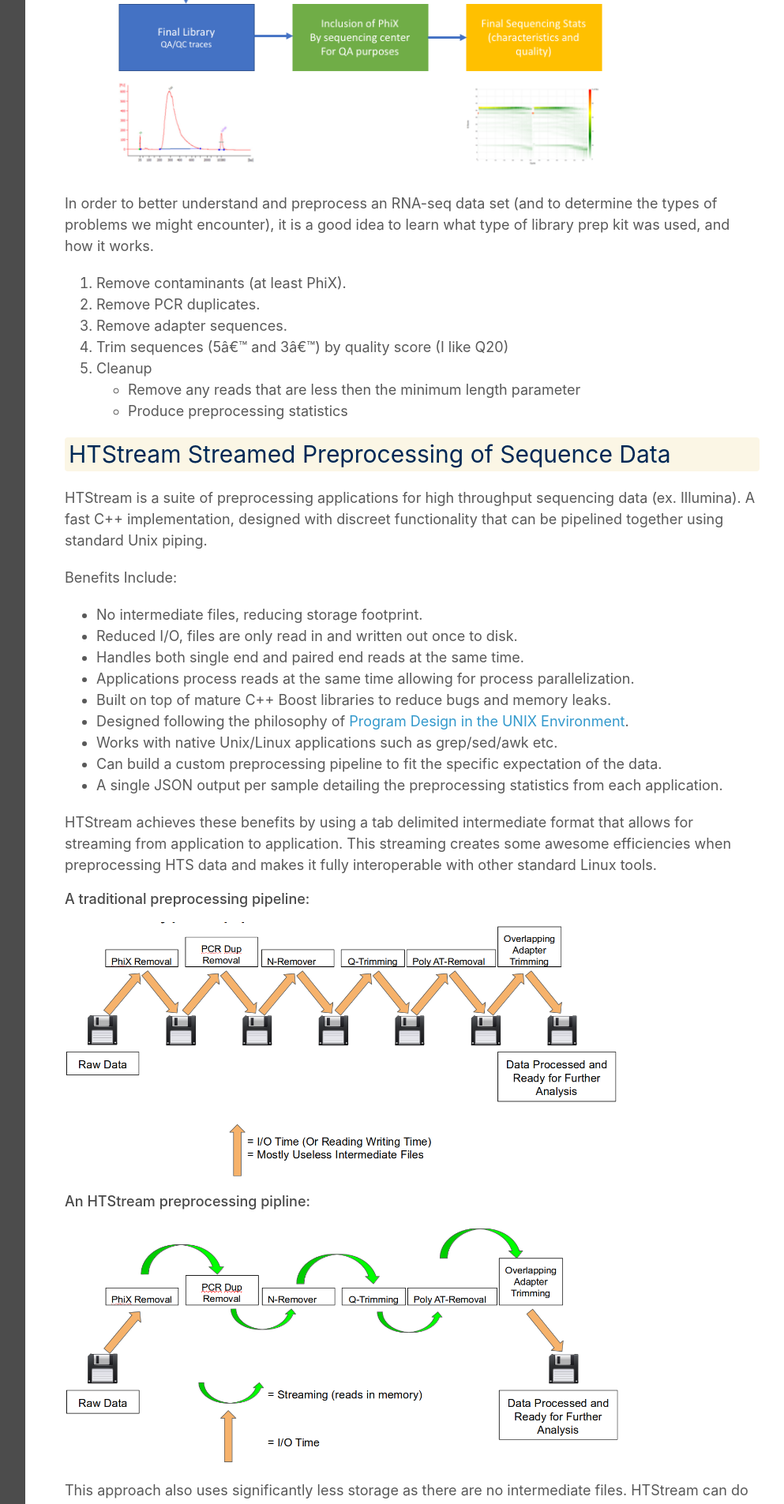
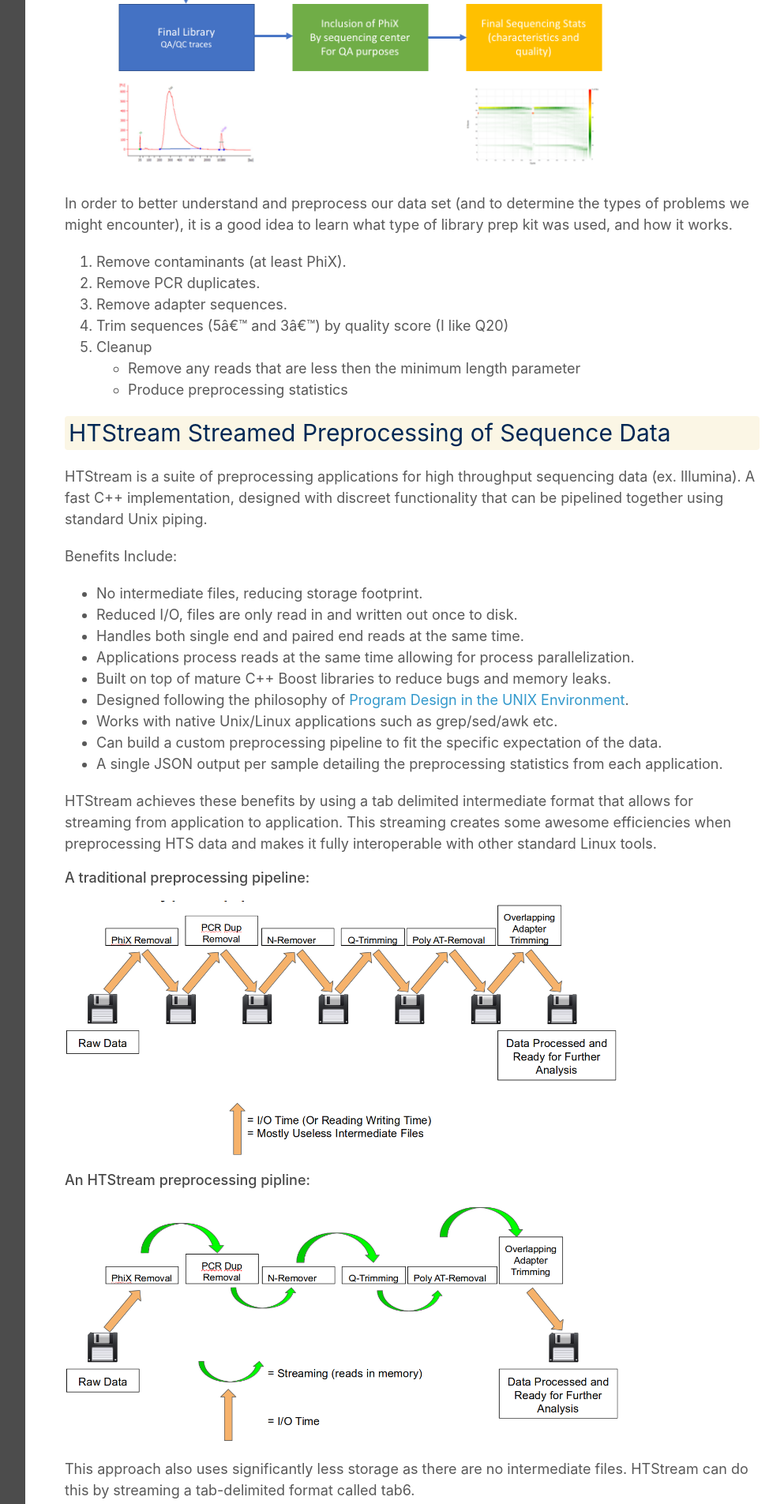
Before and after one commit to ucdavis-bioinformatics-training/2021-July-Genome-Wide-Association-Studies, a Jekyll site: the page built from data_reduction/htstream.md, in a window 1280 px wide. Shown: the part 1482-3387 px from the top of the page at 79% size, without its empty margins (268-1261 px from the left). Built offline with Jekyll 4.4.1, drawn with Linux system fonts in a browser that asks for light colours; our own code applies the rules of GitHub Pages for plain Markdown files; some of the changed text lies outside the part shown.

Commit message:
Update htstream.md

```diff
--- a/data_reduction/htstream.md
+++ b/data_reduction/htstream.md
@@ -40,7 +40,7 @@ Preprocessing also produces a number of statistics about the samples. These can
 <img src="preproc_mm_figures/preproc_flowchart.png" alt="preproc_flowchart" width="80%"/>
 
 
-In order to better understand and preprocess an RNA-seq data set (and to determine the types of problems we might encounter), it is a good idea to learn what type of library prep kit was used, and how it works.
+In order to better understand and preprocess our data set (and to determine the types of problems we might encounter), it is a good idea to learn what type of library prep kit was used, and how it works.
 
 
 1. Remove contaminants (at least PhiX).
```
Also changed, not shown: other parts of data_reduction/htstream.md (+1 -1 lines).
